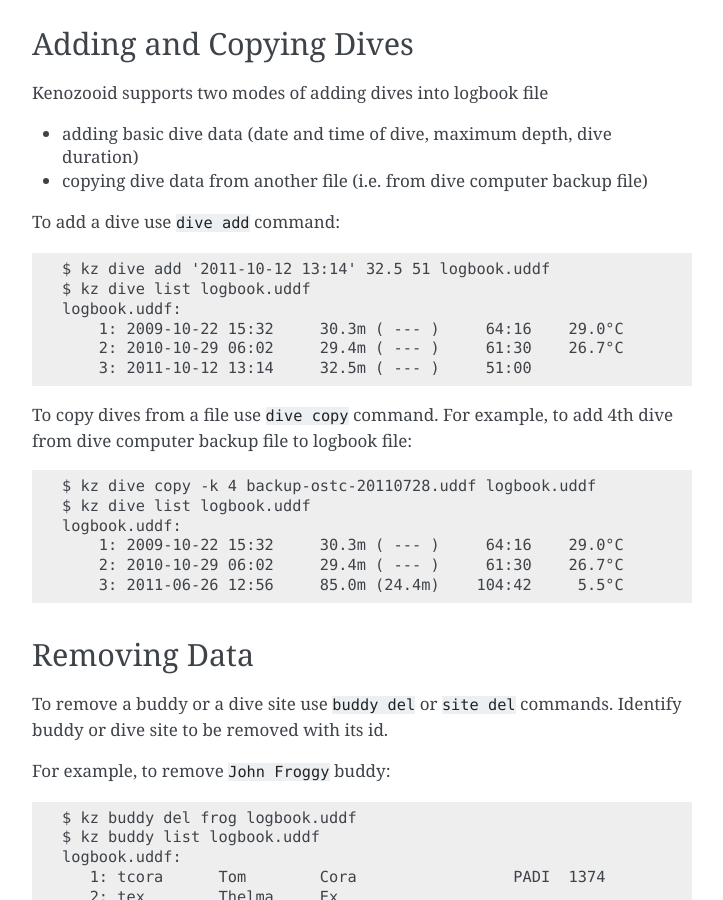
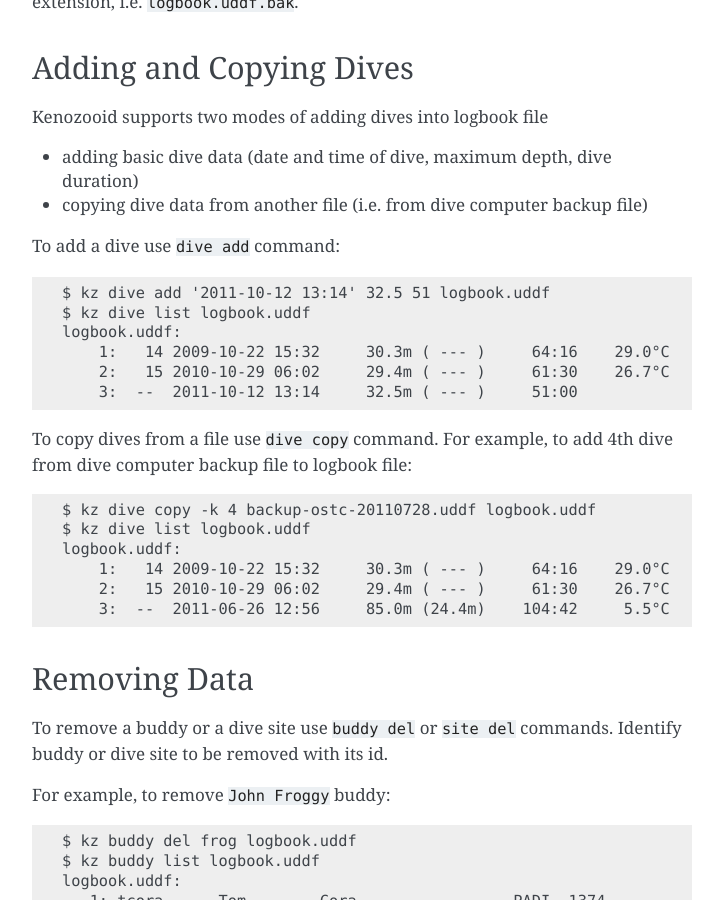
Before and after one commit to gitGNU/gnu_kenozooid, a Sphinx documentation site: the page built from doc/user/logbook.rst, in a window 1280 px wide and 900 px high, scrolled down 3263 px. Shown: the whole window, without its empty margins (388-1111 px from the left). Built offline with Sphinx 7.4.7, drawn with Linux system fonts in a browser that asks for light colours; some of the changed text lies outside the part shown.

Commit message:
- updated dive listing output in user documentation to include dive number

```diff
--- a/doc/user/logbook.rst
+++ b/doc/user/logbook.rst
@@ -27,8 +28,8 @@
 
     $ kz dive list logbook.uddf
     logbook.uddf:
-        1: 2009-10-22 15:32     30.3m ( --- )     64:16    29.0°C
-        2: 2010-10-29 06:02     29.4m ( --- )     61:30    26.7°C
+        1:   14 2009-10-22 15:32     30.3m ( --- )     64:16    29.0°C
+        2:   15 2010-10-29 06:02     29.4m ( --- )     61:30    26.7°C
 
 Buddies Listing
 ^^^^^^^^^^^^^^^
@@ -159,9 +160,9 @@
     $ kz dive add '2011-10-12 13:14' 32.5 51 logbook.uddf
     $ kz dive list logbook.uddf
     logbook.uddf:
-        1: 2009-10-22 15:32     30.3m ( --- )     64:16    29.0°C
-        2: 2010-10-29 06:02     29.4m ( --- )     61:30    26.7°C
-        3: 2011-10-12 13:14     32.5m ( --- )     51:00
+        1:   14 2009-10-22 15:32     30.3m ( --- )     64:16    29.0°C
+        2:   15 2010-10-29 06:02     29.4m ( --- )     61:30    26.7°C
+        3:  --  2011-10-12 13:14     32.5m ( --- )     51:00
 
 
 To copy dives from a file use ``dive copy`` command. For example, to
@@ -170,9 +171,9 @@
     $ kz dive copy -k 4 backup-ostc-20110728.uddf logbook.uddf
     $ kz dive list logbook.uddf
     logbook.uddf:
-        1: 2009-10-22 15:32     30.3m ( --- )     64:16    29.0°C
-        2: 2010-10-29 06:02     29.4m ( --- )     61:30    26.7°C
-        3: 2011-06-26 12:56     85.0m (24.4m)    104:42     5.5°C
+        1:   14 2009-10-22 15:32     30.3m ( --- )     64:16    29.0°C
+        2:   15 2010-10-29 06:02     29.4m ( --- )     61:30    26.7°C
+        3:  --  2011-06-26 12:56     85.0m (24.4m)    104:42     5.5°C
 
 Removing Data
 -------------
```
Also changed, not shown: other parts of doc/user/logbook.rst (+1 -0 lines), doc/user/qt.rst (+8 -8 lines).
